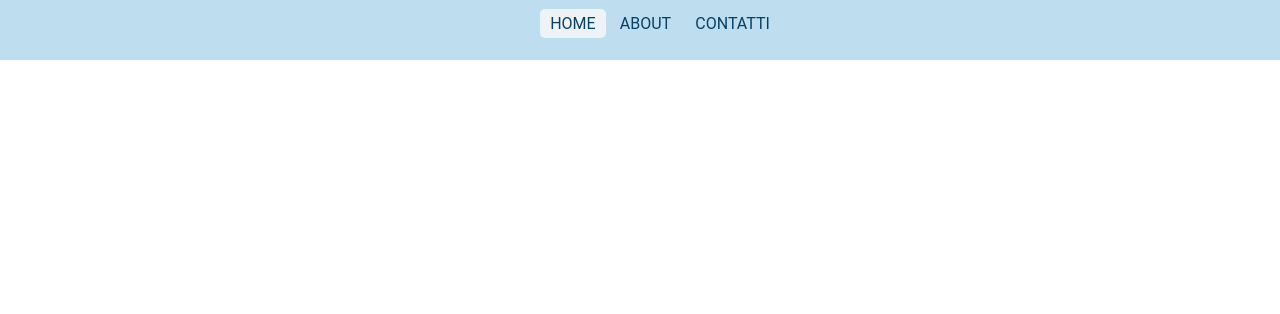
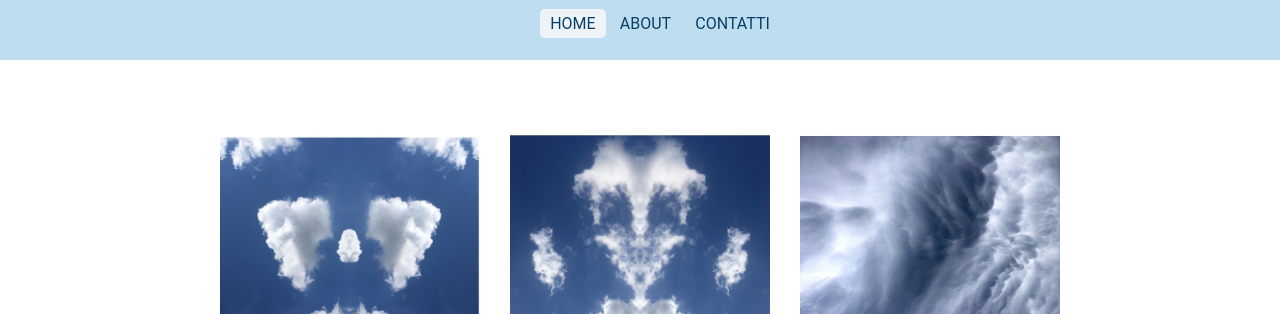
Before and after one commit to vale902/v-di-nuvola, a plain HTML site: page index.html in a window 1280 px wide. Shown: the part 216-530 px from the top of the page. Drawn offline with nearby package versions, Linux system fonts and the light colour scheme; files that its build step writes are made by us from their sources.

Commit message:
Update main.css

```diff
--- a/style/main.css
+++ b/style/main.css
@@ -1,10 +1,5 @@
 
 /*****general*****/
-
-
-#main-content {
-	min-height: calc(100 vh - 205px -113,84px);
-}
 
 
 *{ box-sizing: border-box;
@@ -14,7 +9,7 @@
 
 
 .container {
-max-width: 100px;
+max-width: 900px;
 margin: 0 auto;
 padding:0 15px;
 
@@ -108,7 +103,7 @@ padding: 16px;
 }
 
 #gallery img{
-	width: 50%;
+	width: 100%;
 }
 #gallery{
 	padding-top:15px;
@@ -163,7 +158,7 @@ footer .main a{
 
 
 	 #gallery .item {
- 	width: 33.33%;
+ 	width: 33.3333%;
 
 }
  	#gallery .item:hover{
@@ -216,10 +211,10 @@ display: inline-block;}
 }
 	}
 
-@media only screen and (max-width:767px) {
+@media only screen and (min-width:200px) {
 
 	 #gallery .item {
- 	width: 50%;
+ 	width: 33.3333%;
 
 }
 
```
